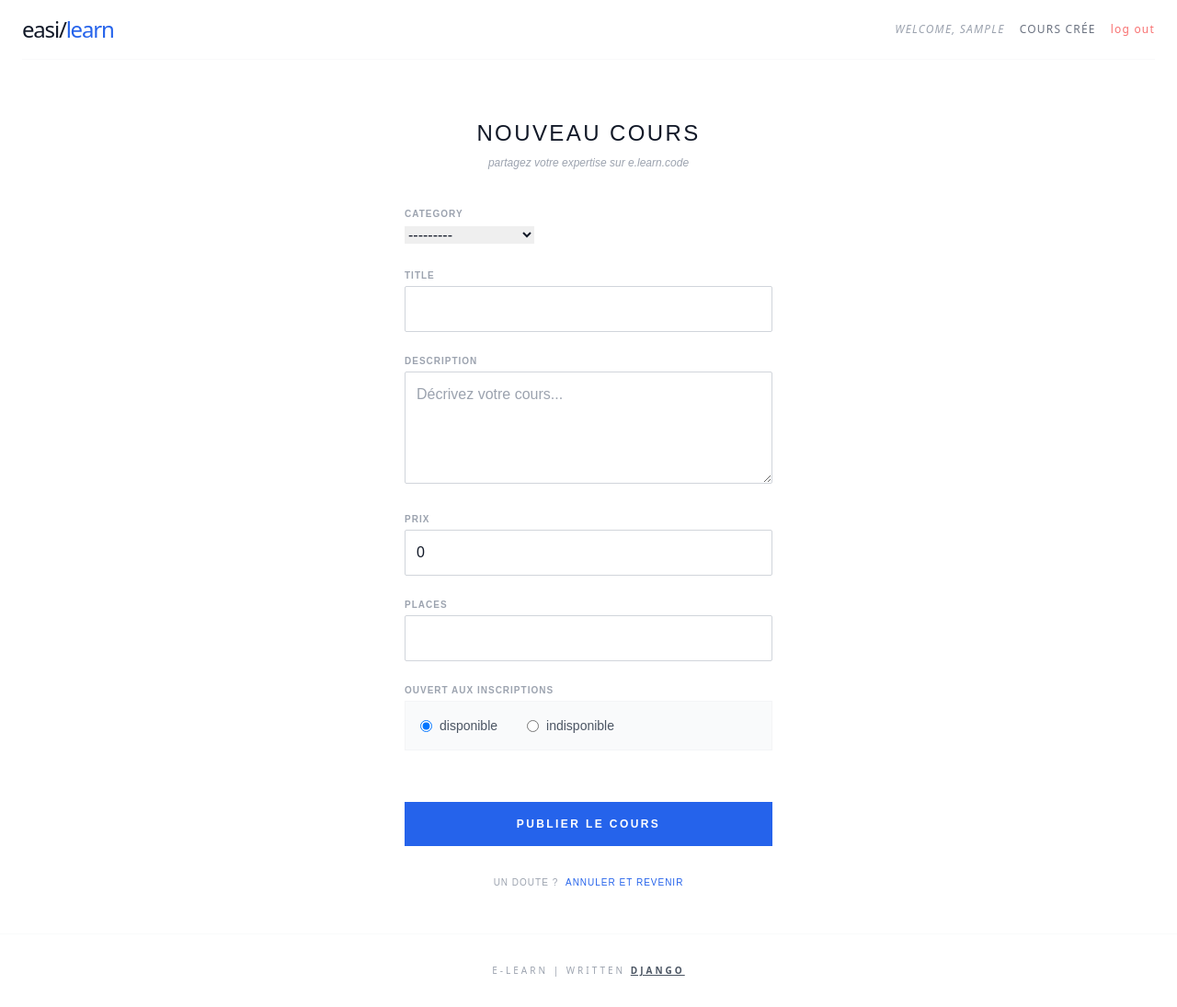
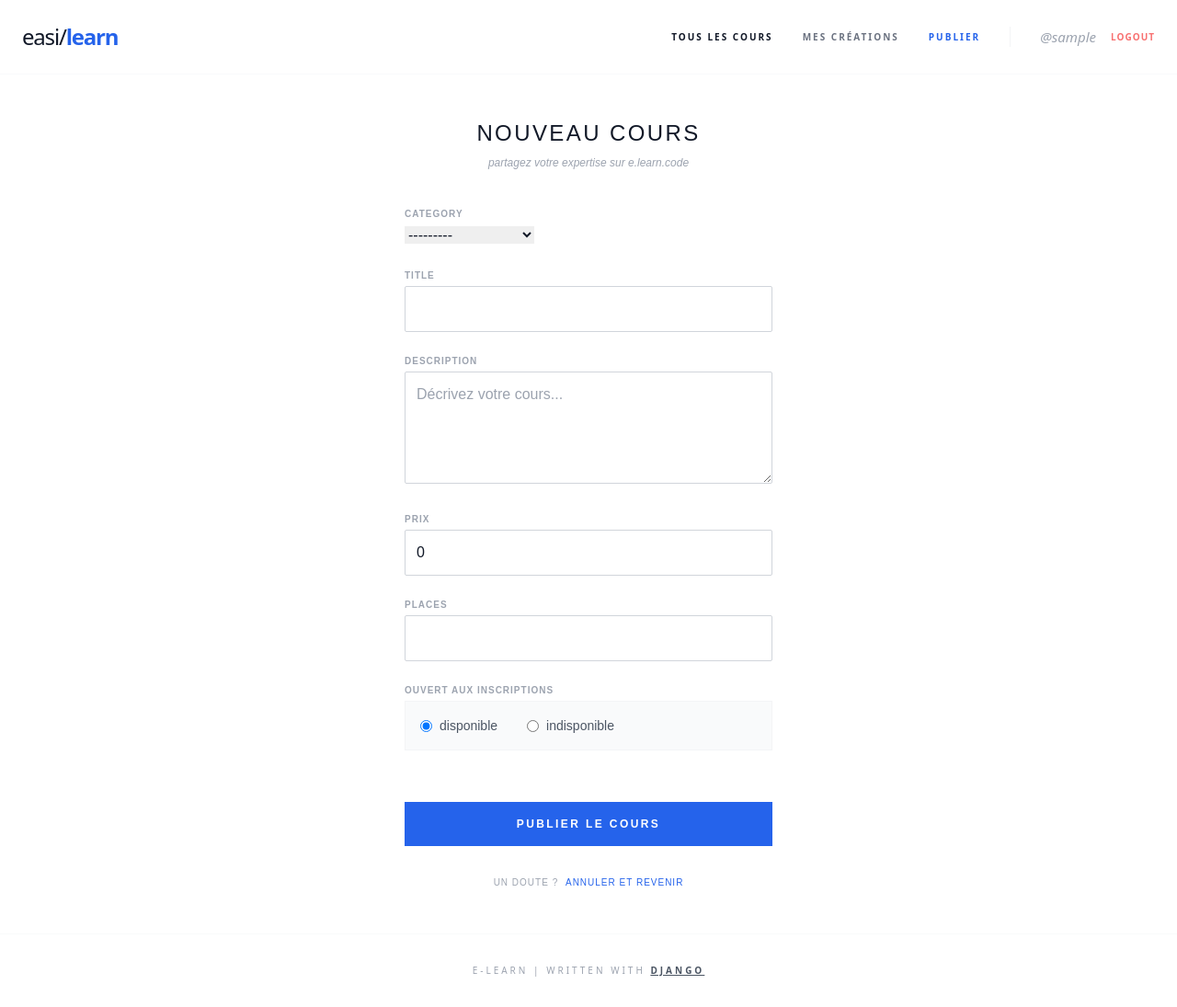
Before and after one commit to Davidwgit82/e.learn-with-django, a Django app: page /courses/create/ in a window 1280 px wide. Shown: the whole page at 92% size. Run offline with Django 5.2, Linux system fonts and the light colour scheme; a user stored in the database is signed in; tables that the repository leaves empty hold one stand-in row (values such as "Sample post"); some libraries are stand-ins or nearby versions.

Commit message:
modified: base.html, add my reservaation for student, urls and view associated

```diff
--- a/course/templates/base.html
+++ b/course/templates/base.html
@@ -13,75 +13,96 @@
   </head>
   <body class="bg-white text-gray-900">
     <div id="content" class="min-h-screen flex flex-col">
-      <header class="px-6 py-4">
-        <div class="flex justify-between items-center">
+      <header class="px-6 py-6 border-b border-gray-50">
+        <div
+          class="max-w-7xl mx-auto flex flex-col md:flex-row justify-between items-center gap-4"
+        >
+          <div class="flex-shrink-0">
             <a href="{% url 'index' %}">
               <h1 class="text-2xl font-light tracking-tighter">
-              easi/<span class="text-blue-600">learn</span>
+                easi/<span class="text-blue-600 font-semibold">learn</span>
               </h1>
             </a>
+          </div>
 
           <nav
-            class="text-xs font-medium uppercase tracking-widest text-gray-500"
+            class="flex items-center gap-8 text-[10px] font-bold uppercase tracking-[0.2em] text-gray-500"
           >
-            {% if user.is_authenticated %}
-            <div class="flex items-center gap-4">
-              <span class="text-gray-400 font-light italic"
-                >welcome, {{ user.username }}</span
+            <a
+              href="{% url 'list_course' %}"
+              class="text-gray-900 hover:text-blue-600 transition-colors"
             >
-              {% comment %}
-              <a href="{% url 'my_course' %}" class="hover:text-blue-600 transition-colors"
-                >Mes cours</a
+              Tous les cours
+            </a>
+
+            {% if user.is_authenticated %} {% if user.is_instructor %}
+            <a
+              href="{% url 'my_course' %}"
+              class="hover:text-blue-600 transition-colors"
+              >Mes créations</a
             >
-              {% endcomment %}
-              <a href="{% url 'my_course' %}" class="hover:text-blue-600 transition-colors"
-                >Cours crée</a
+            <a
+              href="{% url 'create_course' %}"
+              class="text-blue-600 hover:text-gray-900 transition-colors"
+              >Publier</a
             >
-              {% comment %}
-              <a href="{% url 'my_reservation' %}" class="hover:text-blue-600 transition-colors"
-                >cours reservés</a
+            {% else %}
+            <a
+              href="{% url 'my_reservation' %}"
+              class="hover:text-blue-600 transition-colors"
+              >reservations</a
             >
-              {% endcomment %}
-              <button class="btn btn-link text-red-400 hover:text-red-600">
-                <form method="post" action="{% url 'logout' %}">
+            {% endif %}
+
+            <div class="flex items-center gap-4 border-l pl-8 border-gray-100">
+              <span
+                style="font-size: 15px;"
+                class="text-gray-400 font-light italic normal-case tracking-normal"
+              >
+                @{{ user.username }}
+              </span>
+              <form method="post" action="{% url 'logout' %}" class="inline">
                 {% csrf_token %}
-                  <input type="submit" value="log out" />
+                <button
+                  type="submit"
+                  class="text-red-400 hover:text-red-600 transition-colors font-bold uppercase tracking-widest"
+                >
+                  Logout
+                </button>
               </form>
-              </button>
             </div>
+
             {% else %}
-            <div class="flex gap-6">
+            <div class="flex items-center gap-6">
               <a
                 href="{% url 'login' %}"
                 class="hover:text-blue-600 transition-colors"
-                >Se connecter</a
+                >Login</a
               >
               <a
                 href="{% url 'register' %}"
-                class="hover:text-blue-600 transition-colors border-l border-gray-200 pl-6"
-                >S'inscrire</a
+                class="border border-gray-900 px-4 py-2 hover:bg-gray-900 hover:text-white transition-all"
               >
+                S'inscrire
+              </a>
             </div>
             {% endif %}
           </nav>
         </div>
-
-        <hr class="mt-4 border-gray-100 opacity-50" />
       </header>
 
       <main class="flex-grow">{% block content %} {% endblock %}</main>
 
       <footer class="p-8 border-t border-gray-50 text-center">
         <div class="text-[10px] uppercase tracking-[0.3em] text-gray-400">
-          e-learn | written
+          e-learn | written with
           <a
-            style="text-decoration: underline"
+            href="https://www.djangoproject.com/"
             target="_blank"
-            rel="noopener noreferrer"
-            href="https://www.djangoproject.com/start/"
-            class="text-gray-600 hover:text-green-600 transition-colors"
-            ><b> Django </b></a
+            class="text-gray-600 hover:text-green-600 transition-colors font-bold underline"
           >
+            Django
+          </a>
         </div>
       </footer>
     </div>
--- a/course/urls.py
+++ b/course/urls.py
@@ -6,6 +6,7 @@ urlpatterns = [
     path('courses/create/', views.CreateCourseView.as_view(), name='create_course'),
     path('courses/', views.CourseListView.as_view(), name='list_course'),
     path('courses/me/', views.MyCourseListView.as_view(), name='my_course'),
+    path('courses/my-reservations/', views.MyReservationListView.as_view(), name='my_reservation'),
     path('courses/<slug:slug>/', views.DetailCourse.as_view(), name='detail_course'),
     path('courses/<slug:slug>/reserver/', views.reserver, name='reserve_a_course'),
     path('auth/register/', views.register_view, name='register')
--- a/course/views.py
+++ b/course/views.py
@@ -117,7 +117,7 @@ class MyCourseListView(LoginRequiredMixin, UserPassesTestMixin, ListView):
 class MyReservationListView(LoginRequiredMixin, UserPassesTestMixin, ListView):
     login_url = 'login'
     model = Reservation
-    template_name = 'course/my_reservation.html'
+    template_name = 'course/my_reservation_list.html'
     context_object_name = 'reservation'
     raise_exception = False
 
```
Also changed, not shown: course/templates/course/my_reservation_list.html (+59 -0 lines). Lines whose indentation alone changed are shown as unchanged.
